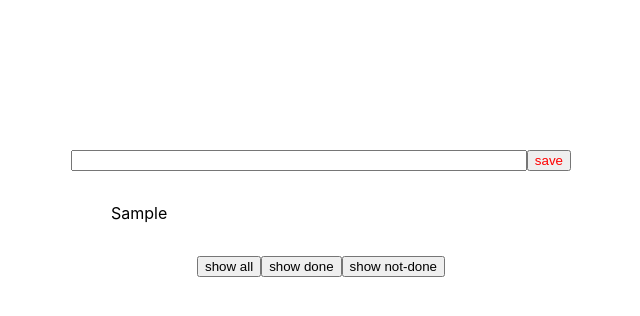
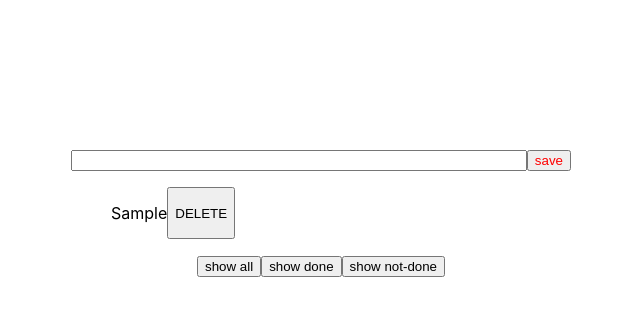
Before and after one commit to tuan30102000/todolist-tuanpham, a React (Create React App) app: page / in a window 1280 px wide. Both pictures are taken after typing "Sample" into the empty fields and a click on the button "save". Shown: the top 316 px of the page, without its empty margins (319-959 px from the left). Built offline with nearby package versions, Linux system fonts and the light colour scheme.

Commit message:
edit css

```diff
--- a/src/features/Todo/component/TodoItem/style.scss
+++ b/src/features/Todo/component/TodoItem/style.scss
@@ -1,7 +1,8 @@
 .todo-item {
     display: flex;
-    button {
-        display: none;
+    cursor: pointer;
+    &:hover{
+        color: red;
     }
     &.done {
         p {
@@ -10,6 +11,7 @@
         }
         button {
             display: block;
+
         }
     }
     &.not-done {
```
